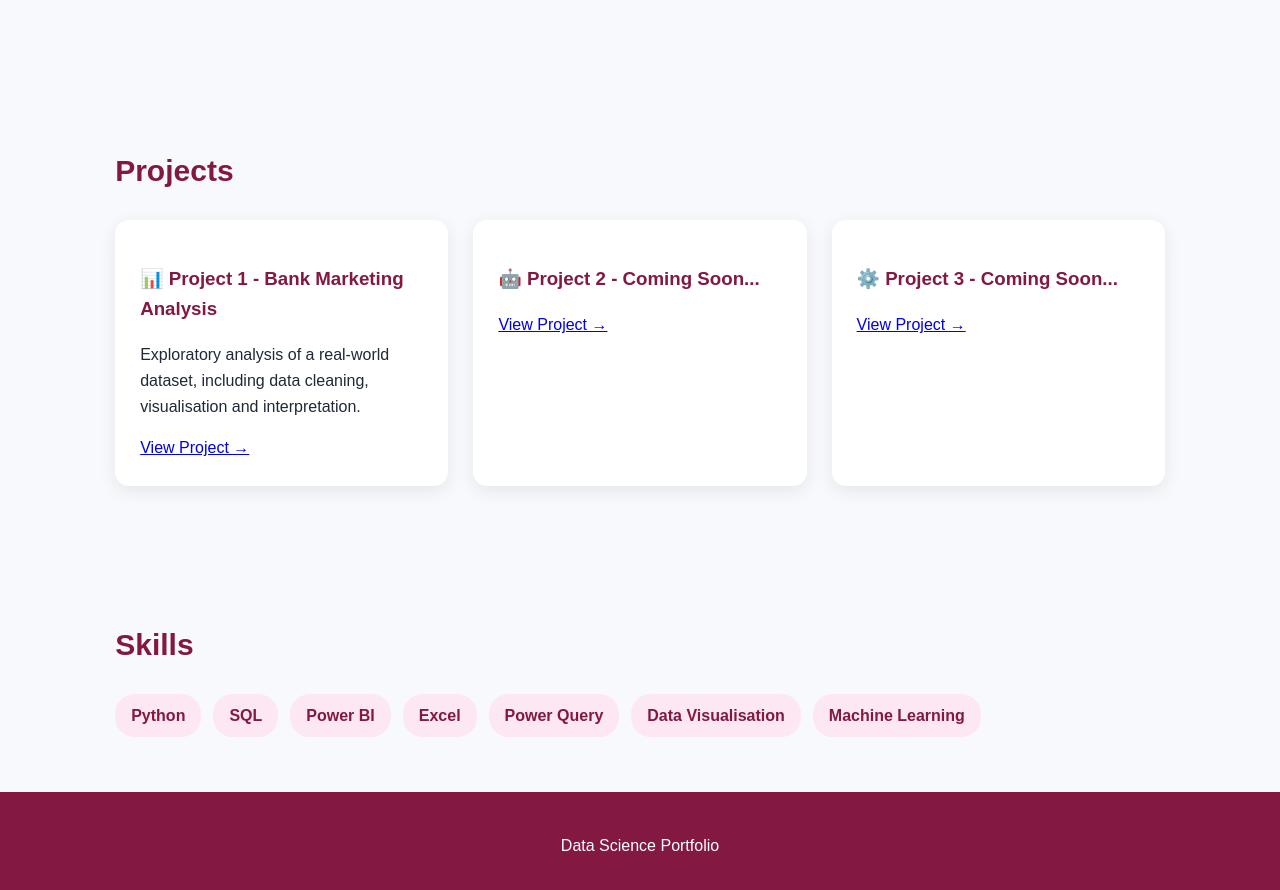
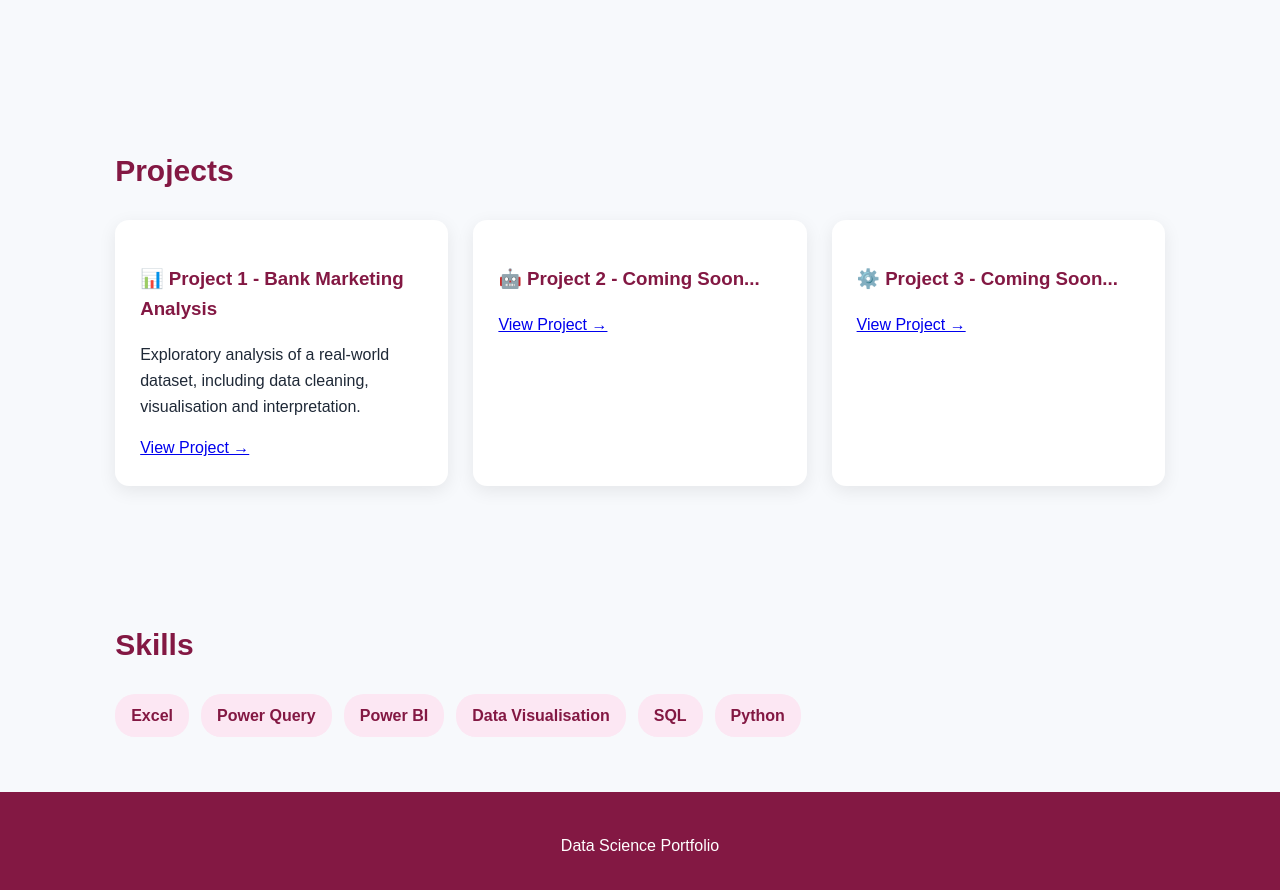
Before and after one commit to DataScienceStudent11/practice, a Jekyll site: the page index.html, which Jekyll copies as it is, in a window 1280 px wide and 900 px high, scrolled down 739 px. Shown: the top 890 px of the window. Built offline with Jekyll 4.4.1, drawn with Linux system fonts in a browser that asks for light colours.

Commit message:
Reorder skills in index.html

```diff
--- a/index.html
+++ b/index.html
@@ -122,13 +122,12 @@
             <h2>Skills</h2>
 
             <div class="skills">
-                <span>Python</span>
-                <span>SQL</span>
-                <span>Power BI</span>
                 <span>Excel</span>
                 <span>Power Query</span>
+                <span>Power BI</span>
                 <span>Data Visualisation</span>
-                <span>Machine Learning</span>
+                <span>SQL</span>
+                <span>Python</span>
             </div>
 
         </section>
```
